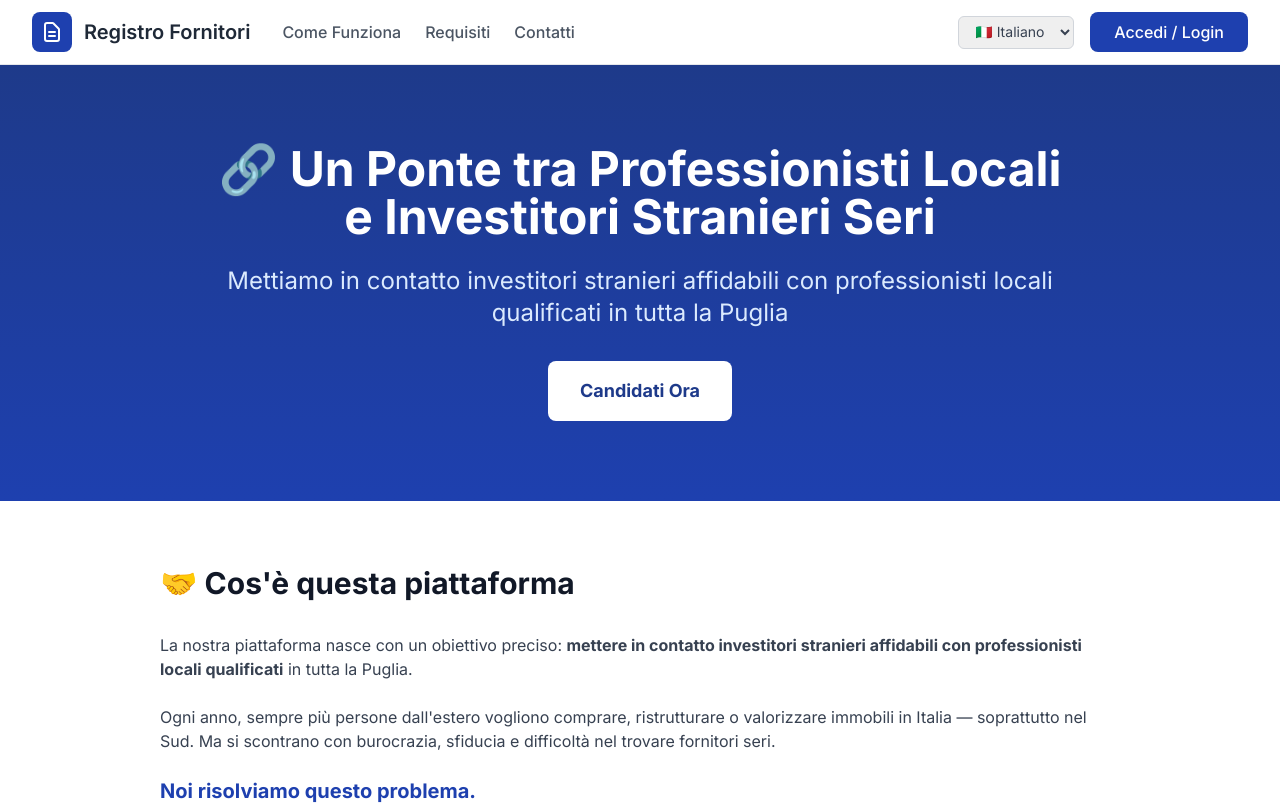
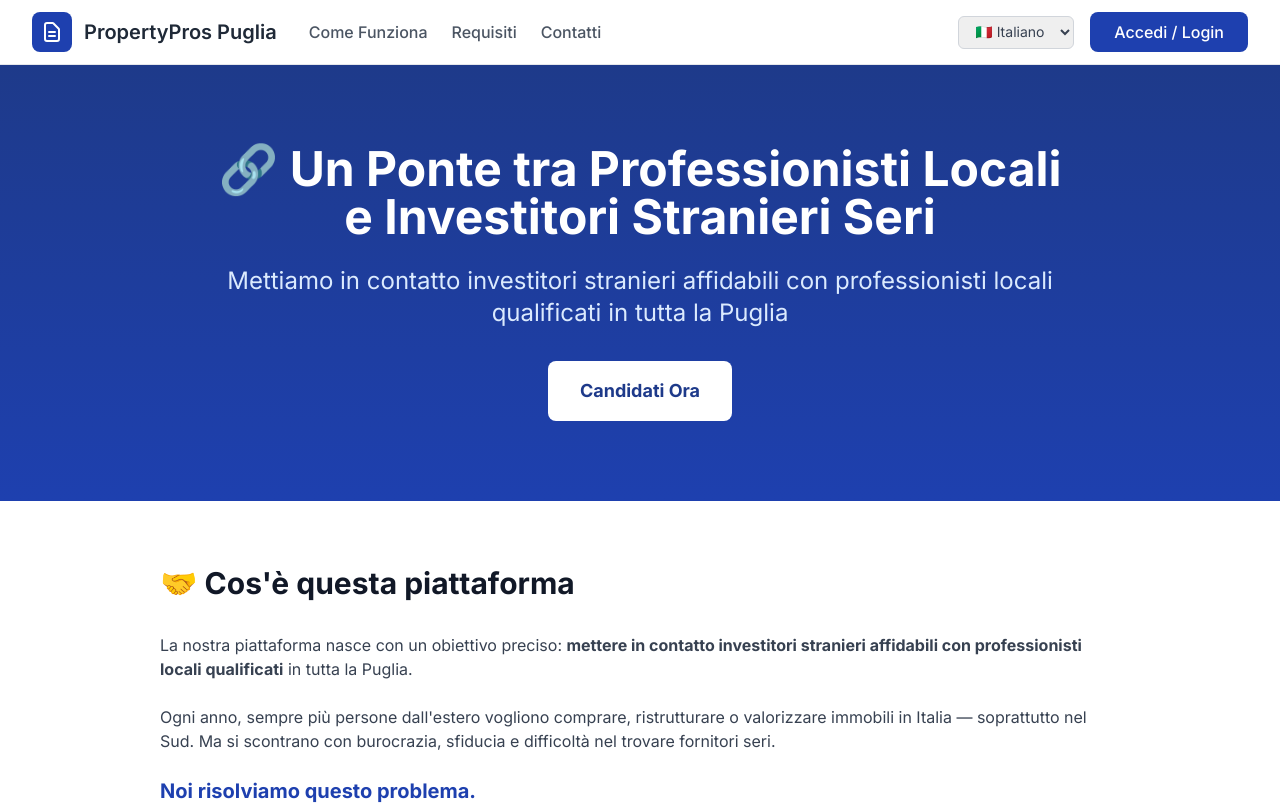
Before and after one commit to Geppix140269/PropertyProsDB, a Next.js app: page / in a window 1280 px wide. Shown: the top 805 px of the page. Built offline with nearby package versions, Linux system fonts and the light colour scheme.

Commit message:
Update layout.tsx

```diff
--- a/app/layout.tsx
+++ b/app/layout.tsx
@@ -8,8 +8,8 @@ const inter = Inter({
 });
 
 export const metadata: Metadata = {
-  title: "Registro Fornitori Qualificati | Qualified Supplier Registry",
-  description: "Piattaforma di registrazione per professionisti e fornitori qualificati. Registration platform for qualified professionals and suppliers.",
+  title: "Rete Professionisti Puglia | Investitori Stranieri",
+  description: "Piattaforma che connette professionisti locali qualificati con investitori stranieri interessati al mercato immobiliare pugliese.",
 };
 
 export default function RootLayout({
@@ -34,7 +34,7 @@ export default function RootLayout({
                       </svg>
                     </div>
                     <span className="font-semibold text-xl text-gray-800">
-                      Registro Fornitori
+                      PropertyPros Puglia
                     </span>
                   </div>
 
```
